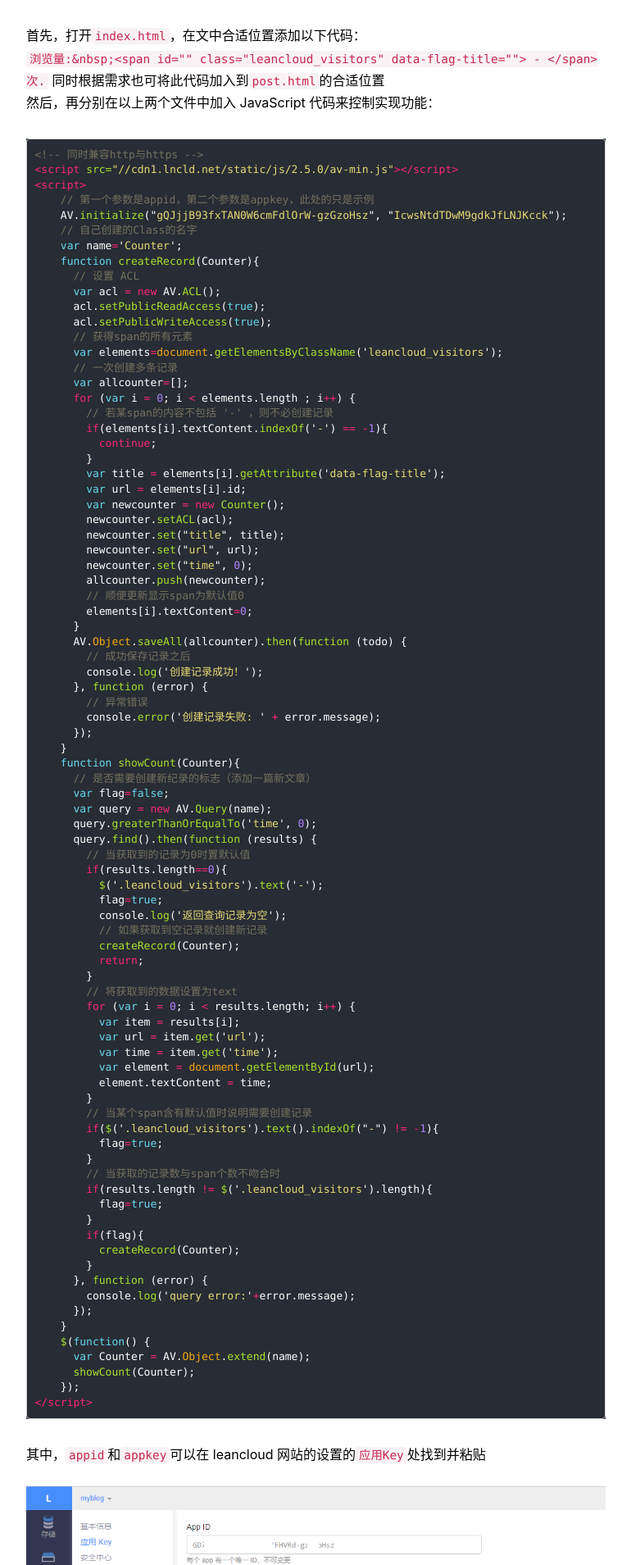
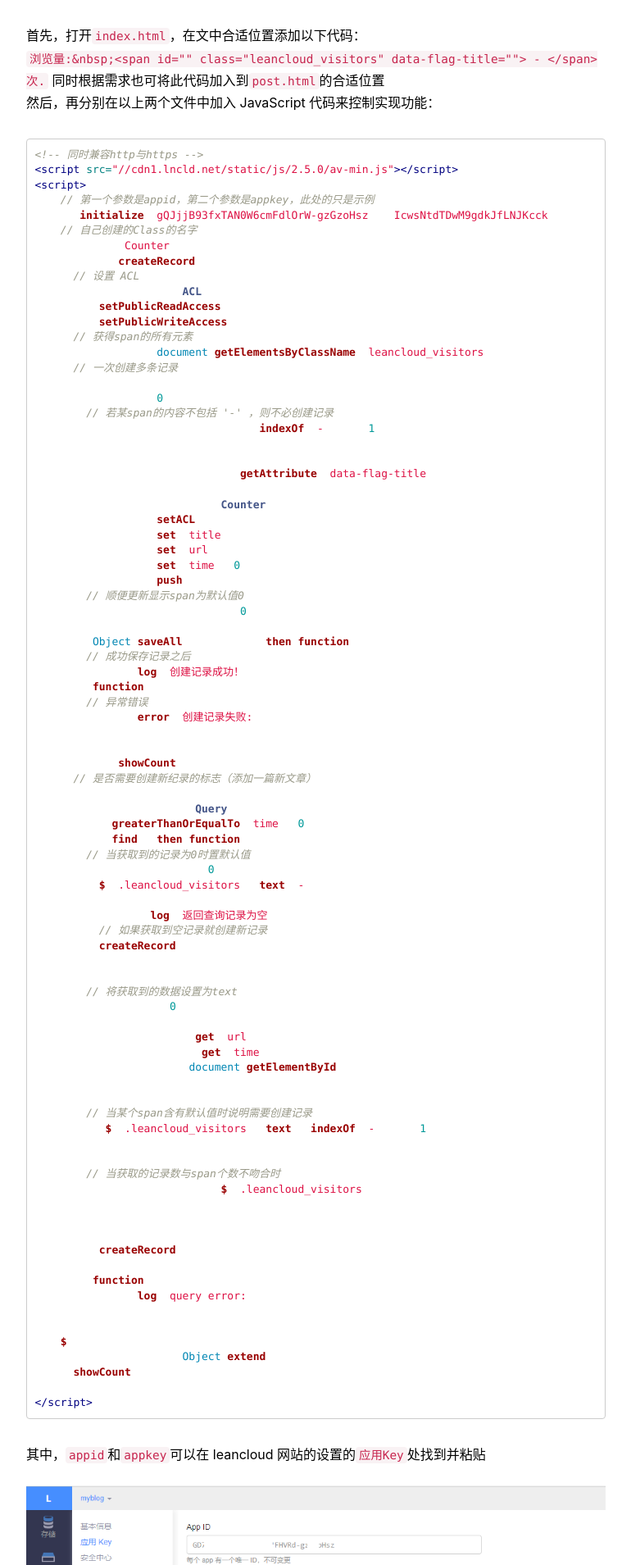
Before and after one commit to zfb132/zfb132.github.com, a Jekyll site: the page built from _posts/2019-01-05-blog_reading_counter.md, in a window 1280 px wide. Shown: the part 2766-4675 px from the top of the page at 82% size, without its empty margins (233-1003 px from the left). Built offline with Jekyll 4.4.1, drawn with Linux system fonts in a browser that asks for light colours; nearby versions of some CDN libraries; comment, search, counter and statistics services are not loaded.

Commit message:
更新代码配色

```diff
--- a/assets/resources/syntax/syntax.css
+++ b/assets/resources/syntax/syntax.css
@@ -1,192 +1,60 @@
-.highlight, pre.highlight {
-  background: #282c34;
-  color: #abb2bf;
-}
-.highlight pre {
-  background: #282c34;
-}
-.highlight .gh {
-  color: #999999;
-}
-.highlight .sr {
-  color: #f6aa11;
-}
-.highlight .go {
-  color: #888888;
-}
-.highlight .gp {
-  color: #555555;
-}
-.highlight .gs {
-}
-.highlight .gu {
-  color: #aaaaaa;
-}
-.highlight .nb {
-  color: #f6aa11;
-}
-.highlight .cm {
-  color: #75715e;
-}
-.highlight .cp {
-  color: #75715e;
-}
-.highlight .c1 {
-  color: #75715e;
-}
-.highlight .cs {
-  color: #75715e;
-}
-.highlight .c, .highlight .cd {
-  color: #75715e;
-}
-.highlight .err {
-  color: #960050;
-}
-.highlight .gr {
-  color: #960050;
-}
-.highlight .gt {
-  color: #960050;
-}
-.highlight .gd {
-  color: #49483e;
-}
-.highlight .gi {
-  color: #49483e;
-}
-.highlight .ge {
-  color: #49483e;
-}
-.highlight .kc {
-  color: #66d9ef;
-}
-.highlight .kd {
-  color: #66d9ef;
-}
-.highlight .kr {
-  color: #66d9ef;
-}
-.highlight .no {
-  color: #66d9ef;
-}
-.highlight .kt {
-  color: #66d9ef;
-}
-.highlight .mf {
-  color: #ae81ff;
-}
-.highlight .mh {
-  color: #ae81ff;
-}
-.highlight .il {
-  color: #ae81ff;
-}
-.highlight .mi {
-  color: #ae81ff;
-}
-.highlight .mo {
-  color: #ae81ff;
-}
-.highlight .m, .highlight .mb, .highlight .mx {
-  color: #ae81ff;
-}
-.highlight .sc {
-  color: #ae81ff;
-}
-.highlight .se {
-  color: #ae81ff;
-}
-.highlight .ss {
-  color: #ae81ff;
-}
-.highlight .sd {
-  color: #e6db74;
-}
-.highlight .s2 {
-  color: #e6db74;
-}
-.highlight .sb {
-  color: #e6db74;
-}
-.highlight .sh {
-  color: #e6db74;
-}
-.highlight .si {
-  color: #e6db74;
-}
-.highlight .sx {
-  color: #e6db74;
-}
-.highlight .s1 {
-  color: #e6db74;
-}
-.highlight .s {
-  color: #e6db74;
-}
-.highlight .na {
-  color: #a6e22e;
-}
-.highlight .nc {
-  color: #a6e22e;
-}
-.highlight .nd {
-  color: #a6e22e;
-}
-.highlight .ne {
-  color: #a6e22e;
-}
-.highlight .nf {
-  color: #a6e22e;
-}
-.highlight .vc {
-  color: #ffffff;
-}
-.highlight .nn {
-  color: #ffffff;
-}
-.highlight .nl {
-  color: #ffffff;
-}
-.highlight .ni {
-  color: #ffffff;
-}
-.highlight .bp {
-  color: #ffffff;
-}
-.highlight .vg {
-  color: #ffffff;
-}
-.highlight .vi {
-  color: #ffffff;
-}
-.highlight .nv {
-  color: #ffffff;
-}
-.highlight .w {
-  color: #ffffff;
-}
-.highlight {
-  color: #ffffff;
-}
-.highlight .n, .highlight .py, .highlight .nx {
-  color: #ffffff;
-}
-.highlight .ow {
-  color: #f92672;
-}
-.highlight .nt {
-  color: #f92672;
-}
-.highlight .k, .highlight .kv {
-  color: #f92672;
-}
-.highlight .kn {
-  color: #f92672;
-}
-.highlight .kp {
-  color: #f92672;
-}
-.highlight .o {
-  color: #f92672;
-}
+.highlight  { background: #ffffff; }
+.highlight .c { color: #999988; font-style: italic } /* Comment */
+.highlight .err { color: #a61717; background-color: #e3d2d2 } /* Error */
+.highlight .k { font-weight: bold } /* Keyword */
+.highlight .o { font-weight: bold } /* Operator */
+.highlight .cm { color: #999988; font-style: italic } /* Comment.Multiline */
+.highlight .cp { color: #999999; font-weight: bold } /* Comment.Preproc */
+.highlight .c1 { color: #999988; font-style: italic } /* Comment.Single */
+.highlight .cs { color: #999999; font-weight: bold; font-style: italic } /* Comment.Special */
+.highlight .gd { color: #000000; background-color: #ffdddd } /* Generic.Deleted */
+.highlight .gd .x { color: #000000; background-color: #ffaaaa } /* Generic.Deleted.Specific */
+.highlight .ge { font-style: italic } /* Generic.Emph */
+.highlight .gr { color: #aa0000 } /* Generic.Error */
+.highlight .gh { color: #999999 } /* Generic.Heading */
+.highlight .gi { color: #000000; background-color: #ddffdd } /* Generic.Inserted */
+.highlight .gi .x { color: #000000; background-color: #aaffaa } /* Generic.Inserted.Specific */
+.highlight .go { color: #888888 } /* Generic.Output */
+.highlight .gp { color: #555555 } /* Generic.Prompt */
+.highlight .gs { font-weight: bold } /* Generic.Strong */
+.highlight .gu { color: #aaaaaa } /* Generic.Subheading */
+.highlight .gt { color: #aa0000 } /* Generic.Traceback */
+.highlight .kc { font-weight: bold } /* Keyword.Constant */
+.highlight .kd { font-weight: bold } /* Keyword.Declaration */
+.highlight .kp { font-weight: bold } /* Keyword.Pseudo */
+.highlight .kr { font-weight: bold } /* Keyword.Reserved */
+.highlight .kt { color: #445588; font-weight: bold } /* Keyword.Type */
+.highlight .m { color: #009999 } /* Literal.Number */
+.highlight .s { color: #d14 } /* Literal.String */
+.highlight .na { color: #008080 } /* Name.Attribute */
+.highlight .nb { color: #0086B3 } /* Name.Builtin */
+.highlight .nc { color: #445588; font-weight: bold } /* Name.Class */
+.highlight .no { color: #008080 } /* Name.Constant */
+.highlight .ni { color: #800080 } /* Name.Entity */
+.highlight .ne { color: #990000; font-weight: bold } /* Name.Exception */
+.highlight .nf { color: #990000; font-weight: bold } /* Name.Function */
+.highlight .nn { color: #555555 } /* Name.Namespace */
+.highlight .nt { color: #000080 } /* Name.Tag */
+.highlight .nv { color: #008080 } /* Name.Variable */
+.highlight .ow { font-weight: bold } /* Operator.Word */
+.highlight .w { color: #bbbbbb } /* Text.Whitespace */
+.highlight .mf { color: #009999 } /* Literal.Number.Float */
+.highlight .mh { color: #009999 } /* Literal.Number.Hex */
+.highlight .mi { color: #009999 } /* Literal.Number.Integer */
+.highlight .mo { color: #009999 } /* Literal.Number.Oct */
+.highlight .sb { color: #d14 } /* Literal.String.Backtick */
+.highlight .sc { color: #d14 } /* Literal.String.Char */
+.highlight .sd { color: #d14 } /* Literal.String.Doc */
+.highlight .s2 { color: #d14 } /* Literal.String.Double */
+.highlight .se { color: #d14 } /* Literal.String.Escape */
+.highlight .sh { color: #d14 } /* Literal.String.Heredoc */
+.highlight .si { color: #d14 } /* Literal.String.Interpol */
+.highlight .sx { color: #d14 } /* Literal.String.Other */
+.highlight .sr { color: #009926 } /* Literal.String.Regex */
+.highlight .s1 { color: #d14 } /* Literal.String.Single */
+.highlight .ss { color: #990073 } /* Literal.String.Symbol */
+.highlight .bp { color: #999999 } /* Name.Builtin.Pseudo */
+.highlight .vc { color: #008080 } /* Name.Variable.Class */
+.highlight .vg { color: #008080 } /* Name.Variable.Global */
+.highlight .vi { color: #008080 } /* Name.Variable.Instance */
+.highlight .il { color: #009999 } /* Literal.Number.Integer.Long */
```
